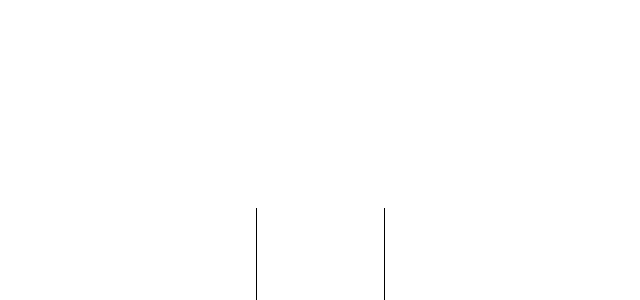
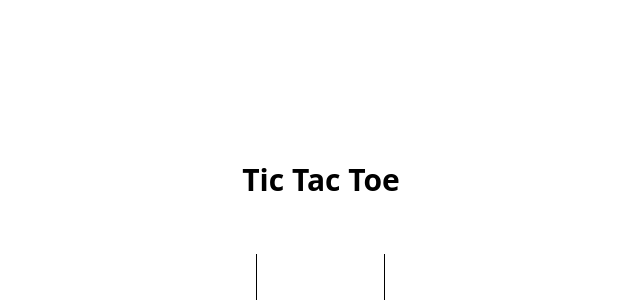
Before and after one commit to SWIC-277/ttt-setup-JNV000, a React (Create React App) app: page / in a window 1280 px wide. Shown: the top 300 px of the page, without its empty margins (319-959 px from the left). Built offline with nearby package versions, Linux system fonts and the light colour scheme.

Commit message:
Add header and comments

```diff
--- a/src/App.jsx
+++ b/src/App.jsx
@@ -1,15 +1,21 @@
 import Square from "components/Square/Square";
+import "./App.css";
 import useGame from "./Hooks/useGame";
-import "./App.css";
 
 // configuration file is set up so ./ is not needed for files in src
 
 function App() {
+  // get necessary props and data from useGame hook.
   const { board, winner, makeMove } = useGame();
 
   // return <h1>Tic Tac Toe</h1>;
+  // we will crate a game board consisting of 9 squares.
+  // formatting is handled by the CSS
+  // Note: My project will require a 2d/nested arrays to track game board
+  // due to its dynamic/user inputted number of rows and columns.
   return (
     <main>
+      <h1>Tic Tac Toe</h1>
       <div className="board">
         {board.map((square, index) => (
           <Square
@@ -22,6 +28,7 @@ function App() {
       </div>
     </main>
   );
+  // I wouldn't mind a reset button
 }
 
 export default App;
```
